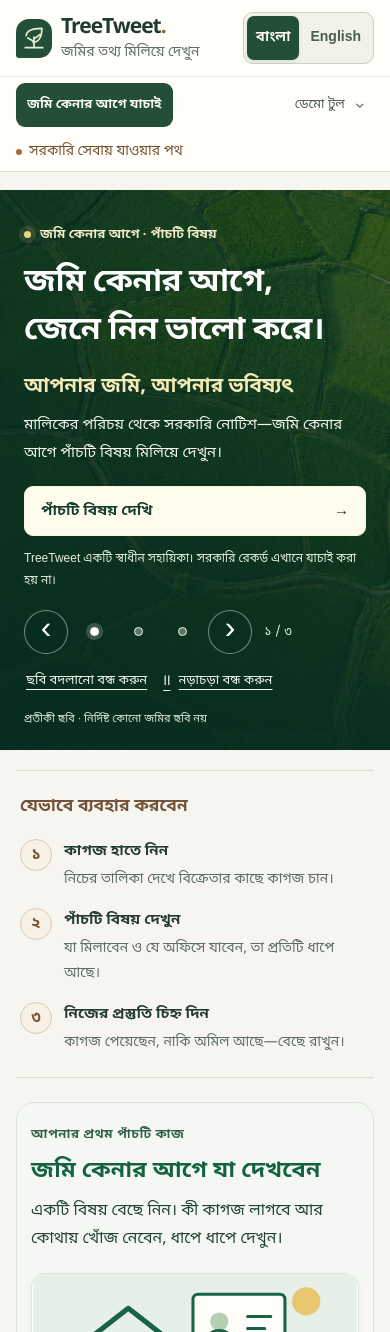
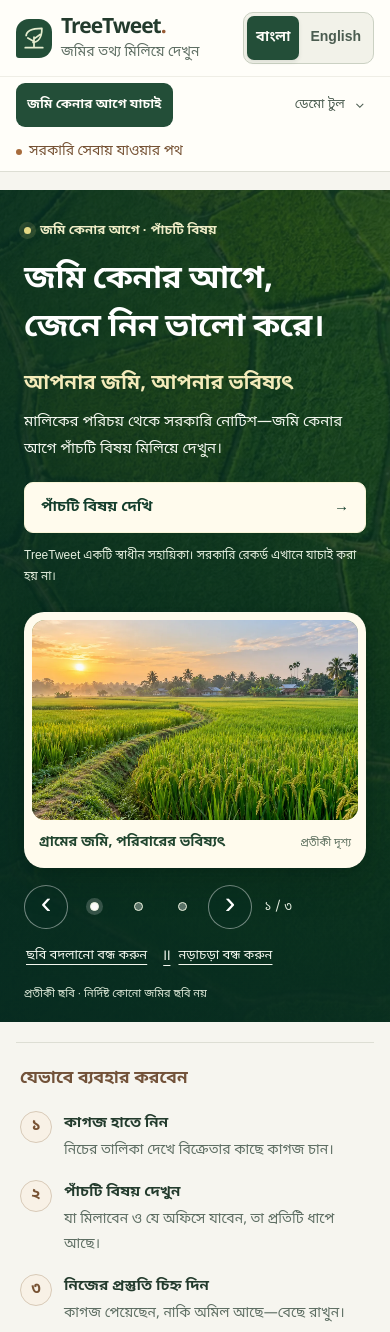
Before and after one commit to abdullahalyf/tree-tweet, a Next.js app: page / in a window 390 px wide. Shown: the top 1332 px of the page. Built offline with nearby package versions, Linux system fonts and the light colour scheme.

Commit message:
feat: show the original village photo beside the hero

```diff
--- a/src/components/guide/BuyerHero.tsx
+++ b/src/components/guide/BuyerHero.tsx
@@ -64,6 +64,7 @@ export function BuyerHero({ motionPaused, onToggleMotion, onNavigate }: {
         <path d="M0 440 240 260 435 380 710 140 970 235 1200 55M120 600 240 260 150 0M435 380 550 600M710 140 675 0M970 235 1040 600" />
       </svg>
     </div>
+    <div className="buyer-hero-main">
     <div className="buyer-hero-content">
       <p className="buyer-hero-eyebrow"><span aria-hidden="true" />{t('জমি কেনার আগে · পাঁচটি বিষয়', 'Before you buy · five checks')}</p>
       <h1 id="buyer-guide-title">{t('জমি কেনার আগে,\nজেনে নিন ভালো করে।', 'Before buying land,\nknow what to check.')}</h1>
@@ -77,6 +78,17 @@ export function BuyerHero({ motionPaused, onToggleMotion, onNavigate }: {
         {t(current.action[0], current.action[1])}<span aria-hidden="true">→</span>
       </a>
       <p className="buyer-hero-boundary">{t('TreeTweet একটি স্বাধীন সহায়িকা। সরকারি রেকর্ড এখানে যাচাই করা হয় না।', 'TreeTweet is an independent guide. Government records are not verified here.')}</p>
+    </div>
+    <figure className="buyer-hero-village-frame">
+      <div className="buyer-hero-village-image">
+        <div className="buyer-hero-village-camera">
+          <Image src="/images/village-rice-fields.webp" fill sizes="(max-width: 1023px) 100vw, 40vw"
+            alt={t('সবুজ ধানখেত, গ্রামের পথ ও গাছের প্রতীকী দৃশ্য', 'Illustrative scene of green rice fields, a village path and trees')}
+            className="buyer-hero-village-photo" />
+        </div>
+      </div>
+      <figcaption>{t('গ্রামের জমি, পরিবারের ভবিষ্যৎ', 'Village land, a family’s future')}<span>{t('প্রতীকী দৃশ্য', 'Illustrative scene')}</span></figcaption>
+    </figure>
     </div>
     <div className="buyer-hero-bottom">
       <div className="buyer-hero-controls" role="group" aria-label={t('ছবি বদলানোর নিয়ন্ত্রণ', 'Slideshow controls')}>
--- a/src/components/guide/buyer-hero.css
+++ b/src/components/guide/buyer-hero.css
@@ -7,7 +7,15 @@
 .buyer-hero[data-hero-active="true"] .buyer-hero-photo-layer[data-active="true"] .buyer-hero-camera { animation-play-state: running; }
 .buyer-hero-photo { object-fit: cover; }
 .buyer-hero-map-lines { position: absolute; inset: 0; width: 100%; height: 100%; opacity: .1; stroke: #fff; stroke-width: 1.5; }
-.buyer-hero-content { position: relative; width: min(100%, 680px); }
+.buyer-hero-main { display: grid; grid-template-columns: minmax(0, 1fr); gap: 28px; align-items: center; width: 100%; }
+.buyer-hero-content { position: relative; width: min(100%, 680px); min-width: 0; }
+.buyer-hero-village-frame { position: relative; min-width: 0; margin: 0; padding: 7px; border: 1px solid #fffbedad; border-radius: 20px; background: #fffbed; box-shadow: 0 14px 35px #00190f35, 0 2px 7px #00190f26; }
+.buyer-hero-village-image { position: relative; height: 220px; overflow: hidden; border-radius: 13px; background: #7f9b55; outline: 1px solid #00000014; outline-offset: -1px; }
+.buyer-hero-village-camera { position: absolute; inset: -1%; transform: scale(1.02); animation: buyer-hero-village-drift 24s ease-in-out infinite alternate; animation-play-state: paused; }
+.buyer-hero[data-hero-active="true"] .buyer-hero-village-camera { animation-play-state: running; }
+.buyer-hero-village-photo { object-fit: cover; object-position: 58% center; }
+.buyer-hero-village-frame figcaption { display: flex; justify-content: space-between; align-items: baseline; flex-wrap: wrap; gap: 3px 10px; padding: 11px 7px 5px; color: #21452f; font-size: 15px; font-weight: 700; line-height: 1.7; }
+.buyer-hero-village-frame figcaption span { color: #5b6e5d; font-size: 11px; font-weight: 400; }
 .buyer-hero-eyebrow { display: flex; align-items: center; gap: 9px; margin-bottom: 16px; color: #f0edc8; font-size: 14px; font-weight: 700; }
 .buyer-hero-eyebrow > span { width: 7px; height: 7px; flex-shrink: 0; border-radius: 50%; background: #e5d985; box-shadow: 0 0 0 5px #e5d98522; }
 .buyer-hero h1 { margin: 0; color: #fff; font-size: clamp(32px, 3.8vw, 50px); font-weight: 750; line-height: 1.45; letter-spacing: -.6px; white-space: pre-line; text-wrap: balance; }
@@ -37,15 +45,23 @@
 .buyer-hero-image-note { margin-top: 7px; font-size: 11px; color: #dce8d7; }
 .buyer-hero :is(a, button):focus-visible { outline: 3px solid #f4d674; outline-offset: 4px; }
 .buyer-hero[data-motion-paused="true"] *, .buyer-hero[data-motion-paused="true"] *::before, .buyer-hero[data-motion-paused="true"] *::after { animation: none !important; transition: none !important; }
-.buyer-hero[data-motion-paused="true"] .buyer-hero-camera { transform: none; }
+.buyer-hero[data-motion-paused="true"] :is(.buyer-hero-camera, .buyer-hero-village-camera) { transform: none; }
 .buyer-hero[data-motion-paused="true"] .buyer-hero-start:active { transform: none; }
 @keyframes buyer-hero-drift { from { transform: scale(1.03) translateX(-.5%); } to { transform: scale(1.12) translateX(1.5%); } }
+@keyframes buyer-hero-village-drift { from { transform: scale(1.02) translateX(-.4%); } to { transform: scale(1.07) translateX(.6%); } }
+@media (min-width: 1024px) {
+  .buyer-hero-main { grid-template-columns: minmax(0, 1.25fr) minmax(0, .9fr); gap: 40px; }
+  .buyer-hero-village-image { height: auto; aspect-ratio: 1.15; }
+}
 @media (max-width: 639px) {
   .buyer-hero { min-height: 560px; padding: 30px 24px 17px; }
   .buyer-hero-scenery::after { background: linear-gradient(90deg, #072b21df, #082d20a8), linear-gradient(0deg, #062b20df, transparent 75%); }
   .buyer-hero h1 { font-size: 32px; line-height: 1.5; }
   .buyer-hero-eyebrow { font-size: 13px; margin-bottom: 14px; }
   .buyer-hero-copy-stack { margin-top: 15px; }
+  .buyer-hero-main { gap: 23px; }
+  .buyer-hero-village-image { height: 200px; }
+  .buyer-hero-village-frame figcaption { font-size: 14px; }
   .buyer-hero-slide-copy h2 { font-size: 20px; line-height: 1.7; }
   .buyer-hero-slide-copy p { font-size: 15px; line-height: 1.85; }
   .buyer-hero-start { width: 100%; margin-top: 18px; font-size: 15px; padding: 12px 16px; }
@@ -55,11 +71,12 @@
 }
 @media (prefers-reduced-motion: reduce) {
   .buyer-hero *, .buyer-hero *::before, .buyer-hero *::after { animation: none !important; transition: none !important; }
-  .buyer-hero .buyer-hero-camera { transform: none; }
+  .buyer-hero :is(.buyer-hero-camera, .buyer-hero-village-camera) { transform: none; }
   .buyer-hero .buyer-hero-start:active { transform: none; }
 }
 @media print {
   .buyer-hero { min-height: 0; display: block; padding: 12px; color: #000; background: #fff; }
-  .buyer-hero-scenery, .buyer-hero-bottom, .buyer-hero-image-note, .buyer-hero-start { display: none !important; }
+  .buyer-hero-scenery, .buyer-hero-bottom, .buyer-hero-image-note, .buyer-hero-start, .buyer-hero-village-frame { display: none !important; }
+  .buyer-hero-main { display: block; }
   .buyer-hero h1, .buyer-hero h2, .buyer-hero p { color: #000; }
 }
```
Also changed, not shown: 2 other files (tests, documents, lock files or other folders).
